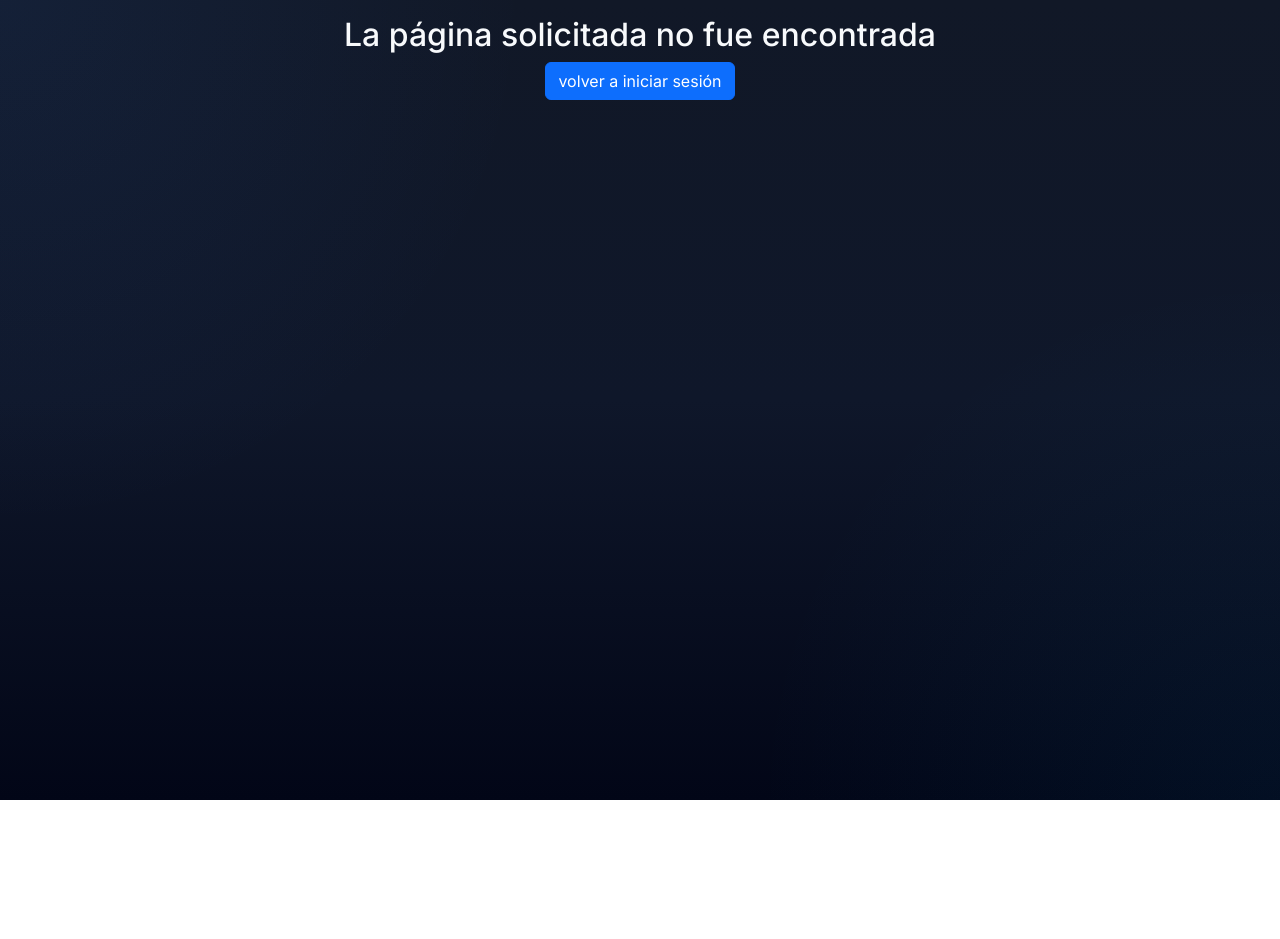
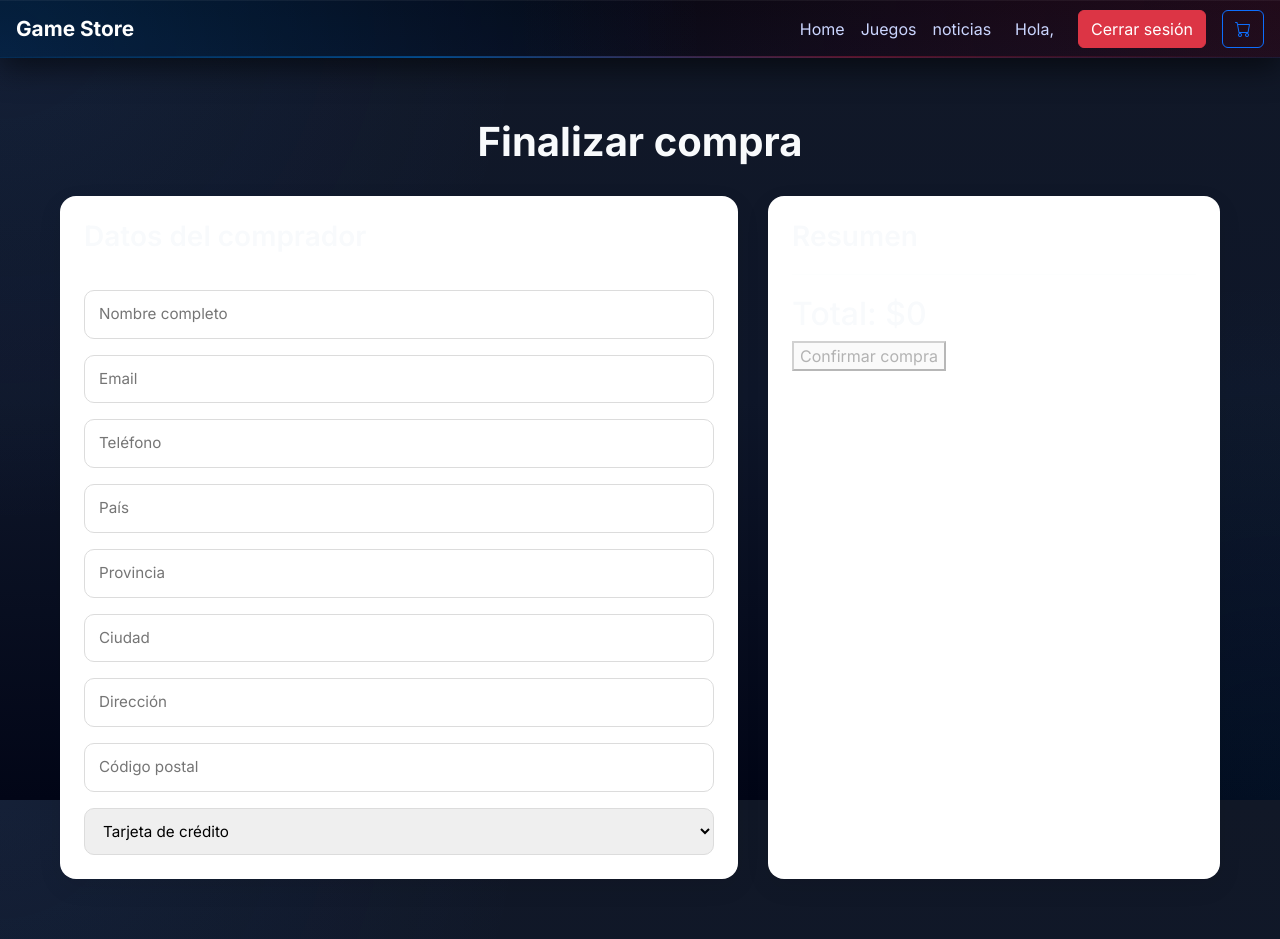
Before and after one commit to lautapereyra/game-store-app, a React (Vite) app in the folder game-store/: page /checkout in a window 1280 px wide. Before the commit the page ends 800 px from the top, so only its background shows below. Built offline with nearby package versions, Linux system fonts and the light colour scheme; sample sign-in values are in the browser's storage.

Commit message:
proceso de compra

```diff
--- a/game-store/src/App.jsx
+++ b/game-store/src/App.jsx
@@ -20,6 +20,8 @@ import News from './components/news/News';
 import NewsDetails from './components/news/newsDetails/NewsDetails';
 import EditNews from './components/news/editNews/EditNews';
 import EditGame from './components/pages/gameForms/EditGame';
+import Checkout from './components/pages/checkout/CheckOut';
+
 
 function App() {
   const [cart, setCart] = useState([]);
@@ -90,8 +92,8 @@ function App() {
           element={
             <Protected>
               <Carrito cart={cart}
-              deleteGame={deleteGame}
-              clearCart={clearCart} />
+                deleteGame={deleteGame}
+                clearCart={clearCart} />
             </Protected>} />
         <Route
           path="/addGame"
@@ -137,6 +139,18 @@ function App() {
           }
         />
         <Route path="*" element={<NotFound />} />
+
+        <Route
+          path="/checkout"
+          element={
+            <Protected>
+              <Checkout
+                cart={cart}
+                clearCart={clearCart}
+              />
+            </Protected>
+          }
+        />
       </Routes>
     </BrowserRouter>
   );
--- a/game-store/src/components/games/gameCard/GameCard.jsx
+++ b/game-store/src/components/games/gameCard/GameCard.jsx
@@ -1,7 +1,8 @@
 import { useNavigate } from "react-router";
-import "./gameCard.css";
 import { useState, useContext } from 'react'
 import { AuthContext } from "../../auth/autProvider/AuthProvider";
+import "./gameCard.css";
+import ConfirmModal from "../../modal/ConfirmModal";
 
 function GameCard({ game, addToCart }) {
 
@@ -34,9 +35,11 @@ function GameCard({ game, addToCart }) {
             setAdded(false);
         }, 2000);
     };
+
     const handleClick = () => {
         navigate(`/game/${game.id}`);
     }
+
     const confirmDelete = () => {
         fetch(`http://localhost:3000/games/${gameToDelete.id}`, {
             method: "DELETE"
@@ -44,9 +47,11 @@ function GameCard({ game, addToCart }) {
             .then(() => window.location.reload())
             .catch(err => console.log(err));
     };
+
     const handleEdit = () => {
         navigate(`/games/edit/${game.id}`);
     };
+
     return (
         <div className="container">
             <div className="game-card">
@@ -117,32 +122,23 @@ function GameCard({ game, addToCart }) {
                             </div>
                         )}
 
-                    {gameToDelete && (
-                        <div className="alert mt-3">
-
-                            <p>
-                                ¿Estás seguro de que querés eliminar{" "}
-                                <b>{gameToDelete.title}</b>?
-                            </p>
-
-                            <button
-                                className="btn btn-danger me-2"
-                                onClick={confirmDelete}
-                            >
-                                Sí, eliminar
-                            </button>
-
-                            <button
-                                className="btn btn-secondary"
-                                onClick={() => setGameToDelete(null)}
-                            >
-                                Cancelar
-                            </button>
-
-                        </div>
-                    )}
                 </div>
             </div>
+            <ConfirmModal
+                show={gameToDelete !== null}
+                onHide={() => setGameToDelete(null)}
+                onConfirm={() => {
+                    confirmDelete();
+                    setGameToDelete(null);
+
+                    setTimeout(() => {
+                        window.location.reload();
+                    }, 300);
+                }}
+                title="Eliminar juego"
+                message={`¿Deseas eliminar "${gameToDelete?.title}"?`}
+                confirmText="Sí, eliminar"
+            />
         </div>
     );
 }
--- a/game-store/src/components/navbar/Navbar.jsx
+++ b/game-store/src/components/navbar/Navbar.jsx
@@ -1,8 +1,8 @@
 import { useContext, useState } from 'react';
 import { AuthContext } from '../auth/autProvider/AuthProvider';
-import './navbar.css';
 import { Link, NavLink, useNavigate } from 'react-router-dom';
 import ConfirmModal from '../modal/ConfirmModal';
+import './navbar.css';
 
 const Navbar = () => {
 
@@ -133,12 +133,16 @@ const Navbar = () => {
 
                 </div>
             </div>
+
             <ConfirmModal
                 show={showLogoutModal}
                 onHide={() => setShowLogoutModal(false)}
                 onConfirm={() => {
                     logout();
                     navigate("/home");
+                    setTimeout(() => {
+                        setShowLogoutModal(false);
+                    }, 300);
                 }}
                 title="Cerrar sesión"
                 message="¿De verdad deseas cerrar sesión?"
--- a/game-store/src/components/pages/carrito/Carrito.jsx
+++ b/game-store/src/components/pages/carrito/Carrito.jsx
@@ -26,8 +26,7 @@ function Carrito({ cart = [], deleteGame, clearCart }) {
   };
 
   const handlePurchase = () => {
-    alert("Compra realizada");
-    clearCart();
+    navigate("/checkout");
   };
 
   return (
--- /dev/null
+++ b/game-store/src/components/pages/checkout/CheckOut.jsx
@@ -0,0 +1,136 @@
+import { useState } from "react";
+import { useNavigate } from "react-router-dom";
+import Navbar from "../../navbar/Navbar";
+import ConfirmModal from "../../modal/ConfirmModal";
+import "./checkout.css";
+
+function CheckOut({ cart = [], clearCart }) {
+
+    const navigate = useNavigate();
+
+    const [showModal, setShowModal] = useState(false);
+    const [success, setSuccess] = useState(false);
+
+    const [formData, setFormData] = useState({
+        fullName: "",
+        email: "",
+        phone: "",
+        country: "",
+        province: "",
+        city: "",
+        address: "",
+        postalCode: "",
+        paymentMethod: "Tarjeta de crédito"
+    });
+
+    const total = cart.reduce((acc, game) => acc + game.price, 0);
+
+    const handleChange = (e) => {
+        setFormData({
+            ...formData,
+            [e.target.name]: e.target.value
+        });
+    };
+
+    const emailValid =
+        /^[^\s@]+@[^\s@]+\.[^\s@]+$/.test(formData.email);
+
+    const phoneValid =
+        /^[0-9]{8,15}$/.test(formData.phone);
+
+    const formValid =
+        formData.fullName.trim() &&
+        emailValid &&
+        phoneValid &&
+        formData.country.trim() &&
+        formData.province.trim() &&
+        formData.city.trim() &&
+        formData.address.trim() &&
+        formData.postalCode.trim();
+
+    const handlePurchase = () => {
+
+        setShowModal(false);
+        setSuccess(true);
+
+        setTimeout(() => {
+            clearCart();
+            setSuccess(false);
+            navigate("/catalog");
+        }, 2000);
+    };
+
+    return (
+        <>
+            <Navbar />
+
+            <div className="checkout-container">
+
+                <h1>Finalizar compra</h1>
+
+                {success && (
+                    <div className="success-message">
+                        Procesando compra...
+                    </div>
+                )}
+
+                <div className="checkout-grid">
+
+                    <div className="checkout-form">
+                        <h3>Datos del comprador</h3>
+
+                        <input name="fullName" placeholder="Nombre completo" onChange={handleChange} />
+                        <input name="email" placeholder="Email" onChange={handleChange} />
+                        <input name="phone" placeholder="Teléfono" onChange={handleChange} />
+                        <input name="country" placeholder="País" onChange={handleChange} />
+                        <input name="province" placeholder="Provincia" onChange={handleChange} />
+                        <input name="city" placeholder="Ciudad" onChange={handleChange} />
+                        <input name="address" placeholder="Dirección" onChange={handleChange} />
+                        <input name="postalCode" placeholder="Código postal" onChange={handleChange} />
+
+                        <select name="paymentMethod" onChange={handleChange}>
+                            <option>Tarjeta de crédito</option>
+                            <option>Mercado Pago</option>
+                            <option>Transferencia bancaria</option>
+                        </select>
+                    </div>
+
+                    <div className="checkout-summary">
+
+                        <h3>Resumen</h3>
+
+                        {cart.map((game) => (
+                            <div key={game.id}>
+                                {game.title} - ${game.price}
+                            </div>
+                        ))}
+
+                        <hr />
+
+                        <h2>Total: ${total}</h2>
+
+                        <button
+                            disabled={!formValid || cart.length === 0}
+                            onClick={() => setShowModal(true)}
+                        >
+                            Confirmar compra
+                        </button>
+
+                    </div>
+                </div>
+
+                <ConfirmModal
+                    show={showModal}
+                    onHide={() => setShowModal(false)}
+                    onConfirm={handlePurchase}
+                    title="Confirmar compra"
+                    message={`Total a pagar: $${total}`}
+                    confirmText="Pagar"
+                />
+
+            </div>
+        </>
+    );
+}
+
+export default CheckOut;
--- /dev/null
+++ b/game-store/src/components/pages/checkout/checkout.css
@@ -0,0 +1,131 @@
+.checkout-container {
+    max-width: 1200px;
+    margin: 40px auto;
+    padding: 20px;
+}
+
+.checkout-container h1 {
+    text-align: center;
+    margin-bottom: 30px;
+    font-weight: 700;
+}
+
+.checkout-grid {
+    display: grid;
+    grid-template-columns: 1.2fr 0.8fr;
+    gap: 30px;
+}
+
+.checkout-form,
+.checkout-summary {
+    background: #fff;
+    border-radius: 16px;
+    padding: 24px;
+    box-shadow: 0 8px 24px rgba(0, 0, 0, 0.08);
+}
+
+.checkout-form h3,
+.checkout-summary h3 {
+    margin-bottom: 20px;
+    font-weight: 600;
+}
+
+.checkout-form {
+    display: flex;
+    flex-direction: column;
+    gap: 16px;
+}
+
+.checkout-form input,
+.checkout-form select {
+    width: 100%;
+    padding: 12px 14px;
+    border: 1px solid #dcdcdc;
+    border-radius: 10px;
+    font-size: 0.95rem;
+    transition: all 0.2s ease;
+}
+
+.checkout-form input:focus,
+.checkout-form select:focus {
+    outline: none;
+    border-color: #0d6efd;
+    box-shadow: 0 0 0 3px rgba(13, 110, 253, 0.15);
+}
+
+.summary-item {
+    display: flex;
+    justify-content: space-between;
+    align-items: center;
+    padding: 12px 0;
+    border-bottom: 1px solid #ececec;
+}
+
+.summary-item:last-child {
+    border-bottom: none;
+}
+
+.summary-title {
+    font-weight: 500;
+}
+
+.summary-price {
+    font-weight: 600;
+}
+
+.checkout-summary hr {
+    margin: 20px 0;
+}
+
+.checkout-total {
+    display: flex;
+    justify-content: space-between;
+    align-items: center;
+    margin-bottom: 20px;
+}
+
+.checkout-total h2 {
+    margin: 0;
+    font-size: 1.5rem;
+}
+
+.checkout-btn {
+    width: 100%;
+    padding: 14px;
+    border: none;
+    border-radius: 10px;
+    background: #198754;
+    color: white;
+    font-size: 1rem;
+    font-weight: 600;
+    cursor: pointer;
+    transition: all 0.2s ease;
+}
+
+.checkout-btn:hover:not(:disabled) {
+    transform: translateY(-2px);
+    box-shadow: 0 6px 16px rgba(25, 135, 84, 0.3);
+}
+
+.checkout-btn:disabled {
+    background: #bdbdbd;
+    cursor: not-allowed;
+}
+
+.empty-cart {
+    text-align: center;
+    padding: 50px;
+    background: white;
+    border-radius: 16px;
+    box-shadow: 0 8px 24px rgba(0, 0, 0, 0.08);
+}
+
+@media (max-width: 768px) {
+    .checkout-grid {
+        grid-template-columns: 1fr;
+    }
+
+    .checkout-container {
+        padding: 15px;
+    }
+}
--- a/game-store/src/components/pages/gameForms/EditGame.jsx
+++ b/game-store/src/components/pages/gameForms/EditGame.jsx
@@ -1,11 +1,8 @@
-import {useEffect,useState} from "react";
-
-import {useNavigate, useParams} from "react-router";
-
+import { useEffect, useState } from "react";
+import { useNavigate, useParams } from "react-router";
 import Navbar from "../../navbar/Navbar";
-
 import GamesForm from "../../games/gameForm/GamesForm.jsx";
-
+import Footer from '../../footer/Footer.jsx'
 import "./addGame.css";
 
 const EditGame = () => {
@@ -101,6 +98,7 @@ const EditGame = () => {
                 />
 
             </div>
+            <Footer />
         </>
     );
 };
```
Also changed, not shown: 1 other file (tests, documents, lock files or other folders).
